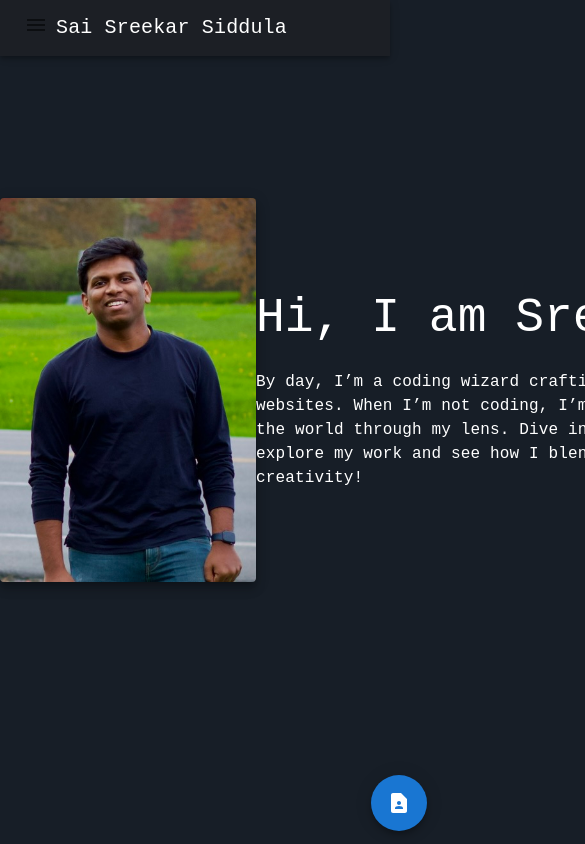
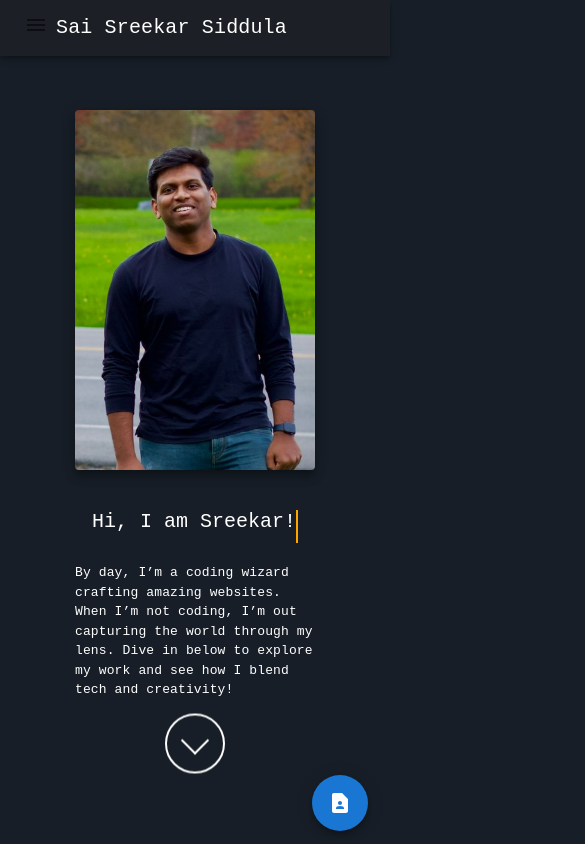
Before and after one commit to sreekar-ss/sreekar-ss.github.io, a React (Create React App) app: page / in a window 390 px wide. Shown: the top 844 px of the page, 585 px wide, since content can reach past the window. Built offline with nearby package versions, Linux system fonts and the light colour scheme.

Commit message:
updates the website to be responsive on mobile devices

```diff
--- a/src/css/About.css
+++ b/src/css/About.css
@@ -4,6 +4,17 @@ div.homeContainer div.aboutSection {
   align-items: center;
   justify-content: space-evenly;
   margin-top: -2em;
+  flex-direction: column;
+}
+
+div.homeContainer div.aboutSection > div.heroContent {
+  display: flex;
+  width: 100%;
+  height: 90vh;
+  margin-top: 2em;
+  flex-direction: row;
+  align-items: center;
+  justify-content: space-evenly;
 }
 
 div.aboutSection .imageContainer {
@@ -32,6 +43,7 @@ div.aboutSection .aboutText h3 {
   font-family: monospace;
   color: white;
   padding-bottom: 0.5em;
+  align-self: center;
   animation:
     typing 2s steps(40, end),
     blink-caret 0.5s step-end infinite;
@@ -40,6 +52,55 @@ div.aboutSection .aboutText h3 {
 div.aboutSection .aboutText p {
   font-family: monospace;
   color: white;
+}
+
+@media screen and (max-width: 900px) {
+  div.homeContainer div.aboutSection > div.heroContent {
+    display: flex;
+    height: 50vh;
+    width: 50%;
+    flex-direction: column;
+    align-items: center;
+    justify-content: space-between;
+  }
+
+  div.aboutSection .imageContainer {
+    display: flex;
+    width: 15em;
+    justify-content: center;
+  }
+  div.aboutSection .imageContainer img {
+    display: block;
+    width: 100%;
+    height: auto;
+  }
+
+  div.aboutSection .aboutText {
+    width: 15em;
+  }
+
+  div.aboutSection .aboutText h3 {
+    font-size: x-large;
+    white-space: nowrap;
+    margin-top: 2em;
+    margin-bottom: 1em;
+    animation:
+      typing 3s steps(15, end),
+      blink-caret 0.5s step-end infinite;
+  }
+
+  div.aboutSection .aboutText p {
+    font-size: medium;
+    align-self: center;
+  }
+
+  div.homeContainer .section .scroll {
+    top: 8%;
+  }
+
+  div.homeContainer .quickLinks {
+    left: 80%;
+  }
 }
 
 /* The typing effect */
@@ -62,3 +123,49 @@ div.aboutSection .aboutText p {
     border-color: orange;
   }
 }
+
+div.homeContainer .section .scroll {
+  display: flex;
+  width: 3.5em;
+  height: 3.5em;
+  border: 2px solid white;
+  border-radius: 50%;
+  position: relative;
+  animation: down 1.5s infinite;
+  -webkit-animation: down 1.5s infinite;
+  &::before {
+    content: "";
+    position: absolute;
+    top: 15px;
+    left: 18px;
+    width: 18px;
+    height: 18px;
+    border-left: 2px solid white;
+    border-bottom: 2px solid white;
+    transform: rotate(-45deg);
+  }
+}
+
+@keyframes down {
+  0% {
+    transform: translate(0);
+  }
+  20% {
+    transform: translateY(15px);
+  }
+  40% {
+    transform: translate(0);
+  }
+}
+
+@-webkit-keyframes down {
+  0% {
+    transform: translate(0);
+  }
+  20% {
+    transform: translateY(15px);
+  }
+  40% {
+    transform: translate(0);
+  }
+}
--- a/src/css/Home.css
+++ b/src/css/Home.css
@@ -1,7 +1,6 @@
 div.homeContainer {
   display: flex;
   width: 100%;
-  /* margin-top: 5em; */
   flex-direction: column;
 }
 
@@ -165,7 +164,7 @@ div.section .informationCardContainer .informationCard .informationCardDetails {
   .githubButton {
   border-radius: 1.5em;
   margin-left: 2em;
-  background-color: var(--primary-color);
+  background-color: black;
 }
 
 .informationCardContainer
@@ -244,8 +243,14 @@ div.section .sectionContainer .imageContainer {
   align-content: center;
 }
 
+div.section .sectionContainer .imageContainer > ul {
+  column-count: 5;
+  column-gap: 2em;
+}
+
 div.section .sectionContainer .imageContainer img {
   cursor: pointer;
+  border-radius: 1em;
 }
 
 div.section .sectionContainer .imageContainer .imageTitle {
@@ -255,3 +260,44 @@ div.section .sectionContainer .imageContainer .imageTitle {
 div.section .sectionContainer .imageContainer .imageTitle:hover {
   opacity: 1;
 }
+
+@media screen and (max-width: 900px) {
+  div.section h3 {
+    font-size: x-large;
+  }
+
+  div.section h5 {
+    font-size: medium;
+  }
+
+  div.section h6 {
+    font-size: small;
+    white-space: nowrap;
+  }
+
+  div.section p {
+    font-size: x-small;
+  }
+
+  div.section .informationCardContainer div {
+    font-size: x-small;
+  }
+
+  div.section ul li {
+    font-size: x-small;
+  }
+
+  div.section .sectionContainer .publicationCard .publicationCardHeader span {
+    font-size: small;
+  }
+
+  div.section .sectionContainer .publicationCard .publicationCardContent {
+    font-size: x-small;
+    overflow-y: auto;
+  }
+
+  div.section .sectionContainer .imageContainer > ul {
+    column-count: 2;
+    column-gap: 1em;
+  }
+}
--- a/src/pages/About.tsx
+++ b/src/pages/About.tsx
@@ -5,6 +5,7 @@ import photo from "../icons/sreekar.jpeg";
 function About() {
   return (
     <div id="about" className="aboutSection section">
+      <div className="heroContent">
         <Paper className="imageContainer" elevation={8}>
           <img className="personalImage" src={photo} alt="sreekar" />
         </Paper>
@@ -12,10 +13,12 @@ function About() {
           <Typography variant="h3">Hi, I am Sreekar!</Typography>
           <Typography variant="body1">
             By day, I’m a coding wizard crafting amazing websites. When I’m not
-          coding, I’m out capturing the world through my lens. Dive in below to
-          explore my work and see how I blend tech and creativity!
+            coding, I’m out capturing the world through my lens. Dive in below
+            to explore my work and see how I blend tech and creativity!
           </Typography>
         </Box>
+      </div>
+      <div className="scroll"></div>
     </div>
   );
 }
--- a/src/pages/Photography.tsx
+++ b/src/pages/Photography.tsx
@@ -79,14 +79,14 @@ function Photography() {
           Photography
         </Typography>
         <Box className="imageContainer">
-          <ImageList variant="masonry" cols={5} gap={10}>
+          <ImageList variant="masonry">
             {imageData.map((item) => (
               <ImageListItem key={item.img}>
                 <img
                   srcSet={`${item.img}?w=248&fit=crop&auto=format&dpr=2 2x`}
                   src={`${item.img}?w=248&fit=crop&auto=format`}
                   alt={item.title}
-                  loading="eager"
+                  loading="lazy"
                 />
                 <ImageListItemBar title={item.title} className="imageTitle" />
               </ImageListItem>
```
Also changed, not shown: 1 other file (tests, documents, lock files or other folders). Lines whose indentation alone changed are shown as unchanged.
